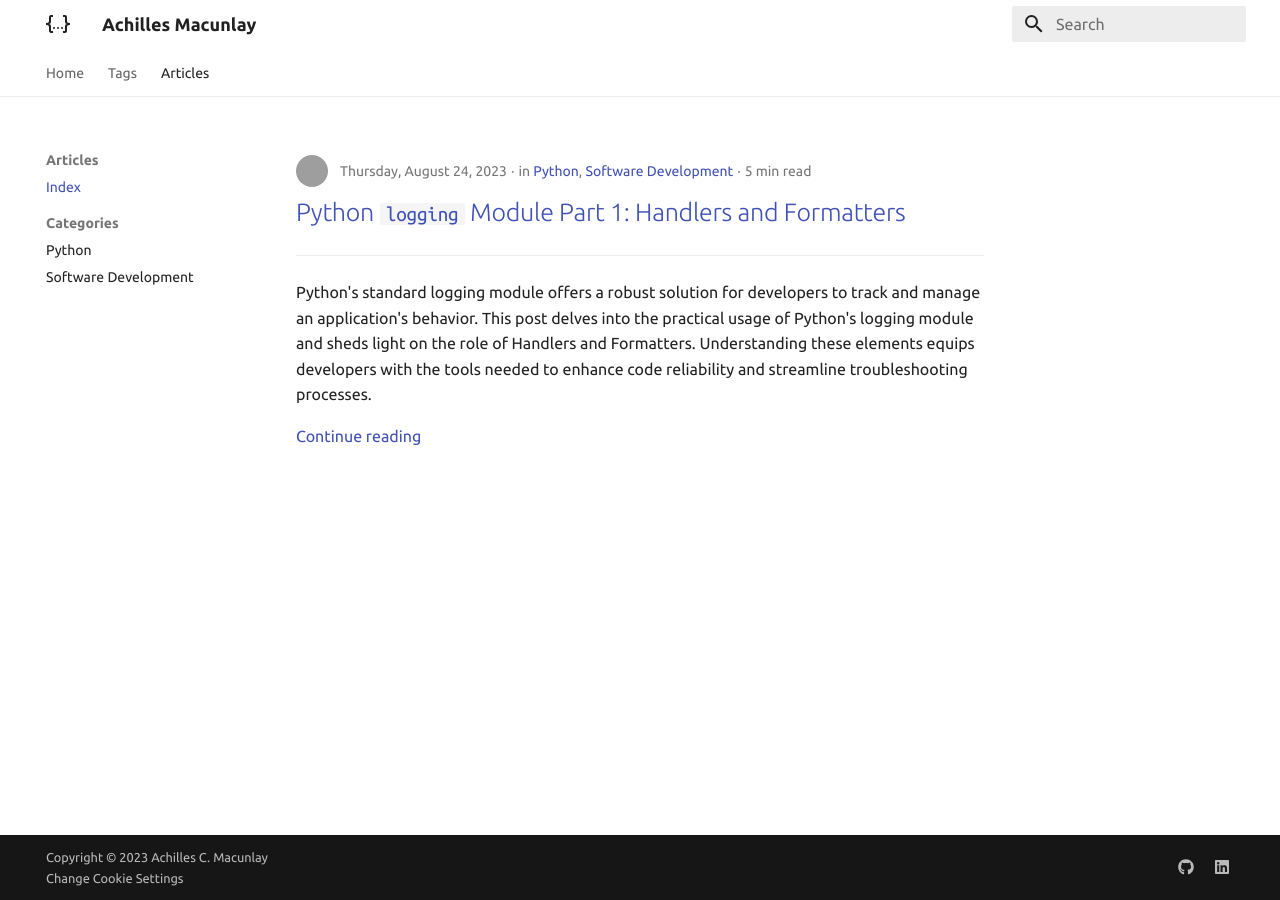
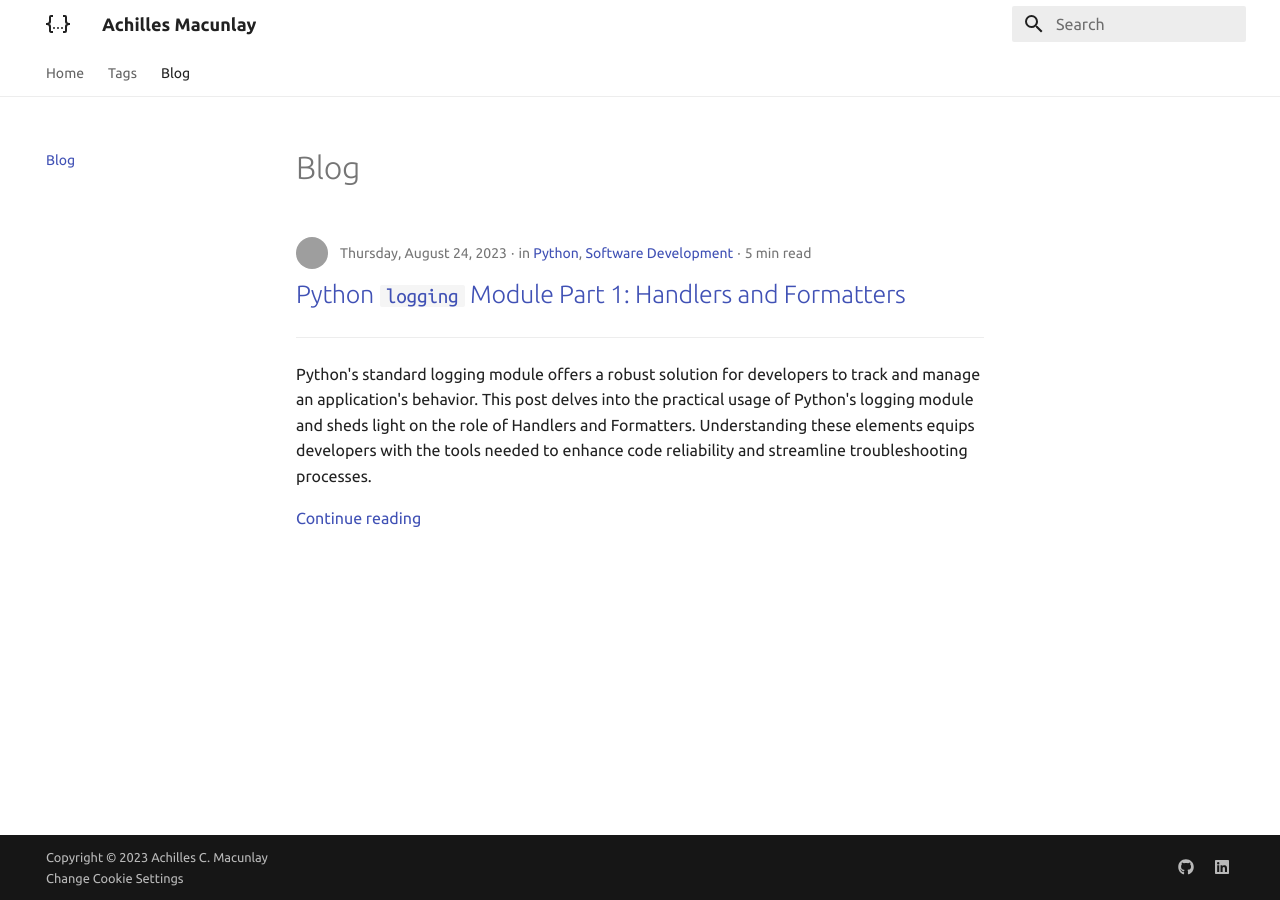
Before and after one commit to acmacunlay/acmacunlay.github.io, an MkDocs documentation site: the page built from docs/blog/index.md, in a window 1280 px wide. Built offline with MkDocs 1.6.1 and Material for MkDocs 9.7.7, drawn with Linux system fonts in a browser that asks for light colours; grey boxes are pictures that could not be loaded.

Commit message:
update navigation

```diff
--- a/docs/blog/index.md
+++ b/docs/blog/index.md
@@ -1,3 +1 @@
----
-hide:
----
+# Blog
--- a/mkdocs.yml
+++ b/mkdocs.yml
@@ -6,8 +6,7 @@ site_author: Achilles C. Macunlay
 nav:
   - Home: index.md
   - Tags: tags.md
-  - Articles:
-      - blog/index.md
+  - Articles: blog/index.md
 
 theme:
   name: material
```
